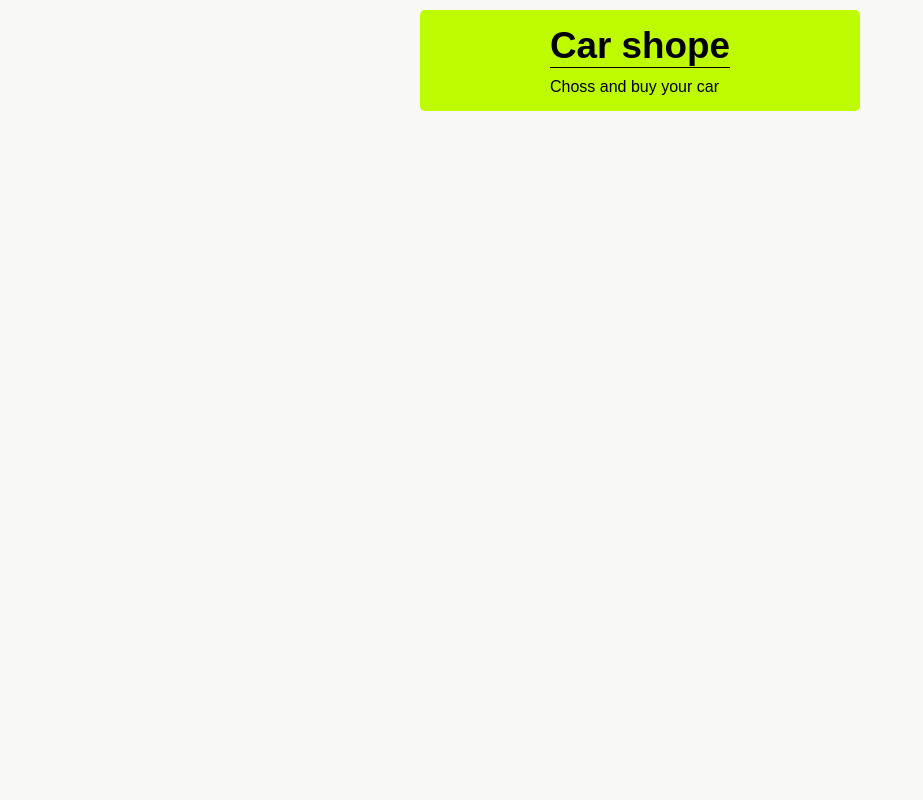
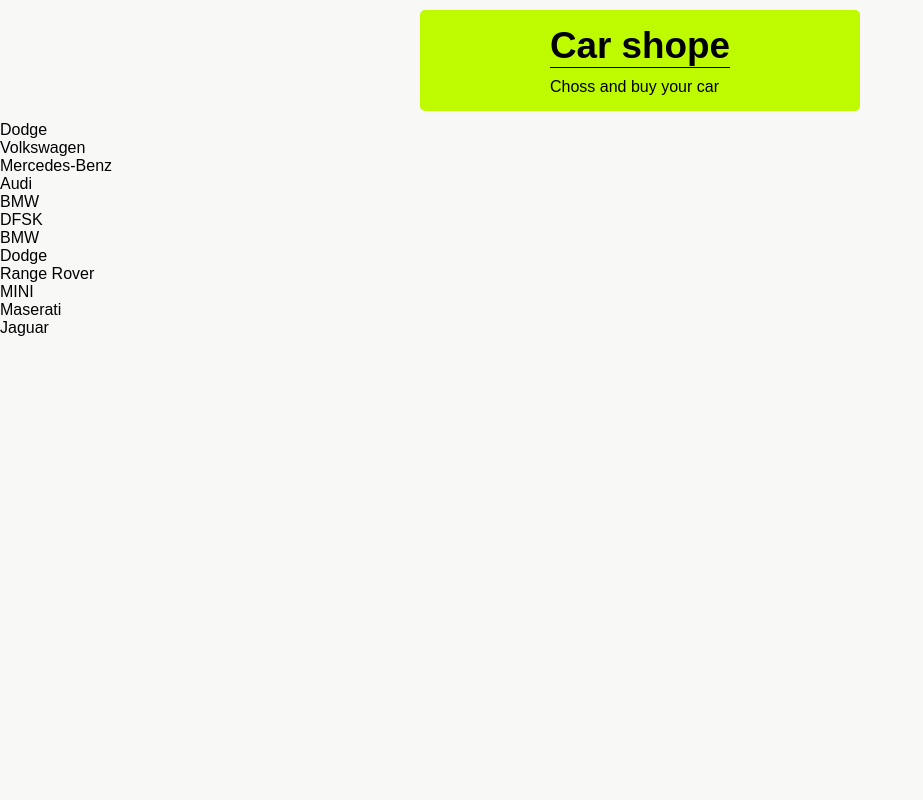
Before and after one commit to AliTaghawi/next-tutorial-projects, a Next.js app in the folder carshope-botocar-project/: page /cars in a window 1280 px wide. Shown: the top 800 px of the page, without its empty margins (0-923 px from the left). Built offline with nearby package versions, Linux system fonts and the light colour scheme.

Commit message:
creating cars page template and adding it to car route page

```diff
--- /dev/null
+++ b/carshope-botocar-project/components/templates/Cars.js
@@ -0,0 +1,10 @@
+
+const Cars = ({data}) => {
+  return (
+    <div>
+      {data.map(car => <p key={car.id}>{car.name}</p>)}
+    </div>
+  );
+};
+
+export default Cars;
--- a/carshope-botocar-project/pages/cars/index.js
+++ b/carshope-botocar-project/pages/cars/index.js
@@ -1,9 +1,9 @@
+import Cars from '../../components/templates/Cars';
 import carsData from '../../data/carsData'
 
 const index = () => {
   return (
-    <>
-    </>
+    <Cars data={carsData} />
   );
 };
 
```
